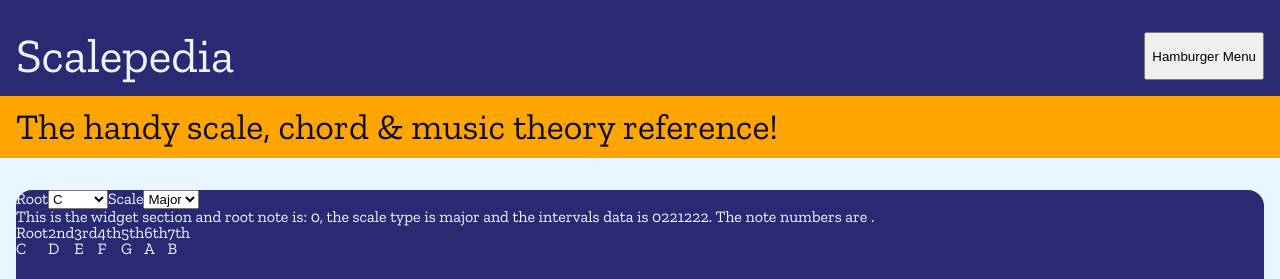
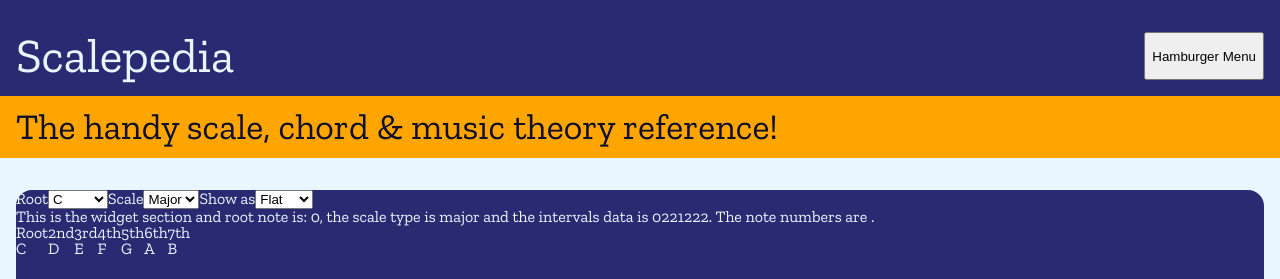
Before and after one commit to thomaswalsh92/scalepedia, a React (Create React App) app: page / in a window 1280 px wide. Shown: the top 279 px of the page. Built offline with nearby package versions, Linux system fonts and the light colour scheme.

Commit message:
added state for selectable show as

```diff
--- a/src/App.js
+++ b/src/App.js
@@ -17,6 +17,7 @@
   const [rootNote, setRootNote ] = React.useState(initRootNote)
   const [scaleType, setScaleType ] = React.useState(initScaleType)
   const [scaleIntervals, setScaleIntervals ] = React.useState(initScaleIntervals)
+  const [showAs, setShowAs ] = React.useState(initScaleIntervals)
 
   function changeRootNote(newRootNote) {
     setRootNote(newRootNote);
@@ -28,6 +29,10 @@
 
   function changeScaleIntervals (newRootNote) {
     setScaleIntervals(intervalLookup(newRootNote));
+  }
+
+  function changeShowAs (newShowAs) {
+    setShowAs(newShowAs);
   }
 
 
@@ -43,6 +48,8 @@
       changeScaleType={changeScaleType}
       scaleIntervals={scaleIntervals}
       changeScaleIntervals={changeScaleIntervals}
+      showAs={showAs}
+      changeShowAs={changeShowAs}
       />
       <p>At App.js level the root note is {rootNote} and scale type is {scaleType}.</p>
       <p>The interval data is: {scaleIntervals}.</p>
--- a/src/Widget/ControlBar.js
+++ b/src/Widget/ControlBar.js
@@ -7,6 +7,10 @@
     function changeScaleType(event) {
         props.changeScaleType(event.target.value)
         props.changeScaleIntervals(event.target.value)
+    }
+
+    function changeShowAs(event) {
+        props.changeShowAs(event.target.value)
     }
 
     return (
@@ -31,6 +35,11 @@
                 <option value='major'>Major</option>
                 <option value='minor'>Minor</option>
             </select>
+            <label htmlFor='show-as'>Show as</label>
+            <select name={props.showAs} onChange={changeShowAs} className='showAsSelect'>
+                <option value='flat'>Flat</option>
+                <option value='sharp'>Sharp</option>
+            </select>
         </div>
     );
 };
--- a/src/Widget/Widget.js
+++ b/src/Widget/Widget.js
@@ -10,7 +10,9 @@
             scaleType={props.scaleType}
             changeScaleType={props.changeScaleType}
             scaleIntervals={props.scaleIntervals}
-            changeScaleIntervals={props.changeScaleIntervals} />
+            changeScaleIntervals={props.changeScaleIntervals}
+            showAs={props.showAs}
+            changeShowAs={props.changeShowAs} />
             <p>This is the widget section and root note is: {props.rootNote}, the scale type is {props.scaleType} and the intervals data is {props.scaleIntervals}. The note numbers are {props.noteNumbers}.</p>
             <NoteSection
             rootNote={props.rootNote}
```
